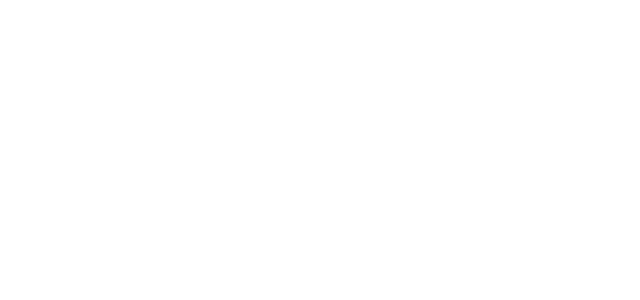
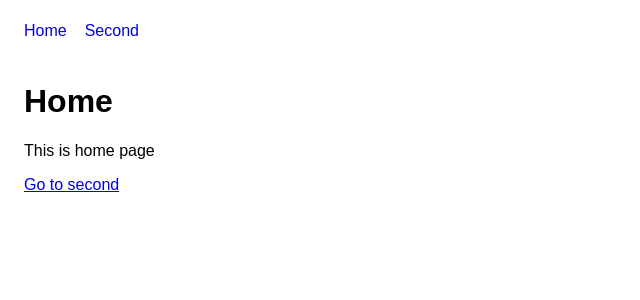
Before and after one commit to viendong194/react-page-transition, a React (Create React App) app: page / in a window 1280 px wide. Shown: the top 300 px of the page, without its empty margins (0-640 px from the left). Built offline with nearby package versions, Linux system fonts and the light colour scheme.

Commit message:
add two pages

```diff
--- a/src/App.js
+++ b/src/App.js
@@ -1,9 +1,21 @@
 import React, { Component } from 'react';
+import {Link,Route} from 'react-router-dom';
+import TransitionGroup from "react-transition-group/TransitionGroup";
+
+import './index.css';
+import Home from './pages/home';
+import Second from './pages/second';
 
 class App extends Component {
   render() {
     return (
       <div className="App">
+        <div className="TopBar">
+          <Link to="/">Home</Link>
+          <Link to="/second">Second</Link>
+        </div>
+          <Route exact path="/" component={Home} />
+          <Route exact path="/second" component={Second} />
       </div>
     );
   }
--- a/src/index.css
+++ b/src/index.css
@@ -3,3 +3,45 @@
   padding: 0;
   font-family: sans-serif;
 }
+html,
+body,
+#root {
+    height: 100%;
+    width: 100%;
+}
+body {
+    margin: 0;
+    padding: 0;
+    font-family: sans-serif;
+}
+.App {
+    position: relative;
+    display: flex;
+    flex-flow: column;
+}
+.TopBar {
+    position: fixed;
+    top: 0;
+    left: 0;
+    display: flex;
+    flex-flow: row nowrap;
+    align-items: center;
+    width: 100%;
+    height: 62px;
+    padding: 0 24px;
+}
+.TopBar a {
+    display: inline-block;
+    margin-right: 18px;
+    text-decoration: none;
+}
+.animated-page-wrapper {
+    position: absolute;
+    top: 62px;
+    left: 0;
+    width: 100%;
+    height: 100%;
+}
+.page {
+  padding: 62px 24px 0;
+}
--- /dev/null
+++ b/src/pages/home.js
@@ -0,0 +1,13 @@
+import React, { Component } from "react";
+import { Link } from 'react-router-dom';
+export default class Home extends Component {
+  render() {
+    return (
+      <div className="page">
+        <h1>Home</h1>
+        <p>This is home page</p>
+        <Link to="/second">Go to second</Link>
+      </div>
+    )
+  }
+}
--- /dev/null
+++ b/src/pages/second.js
@@ -0,0 +1,13 @@
+import React, { Component } from "react";
+import { Link } from 'react-router-dom'
+export default class Second extends Component {
+  render() {
+    return (
+      <div className="page">
+        <h1>Second Page</h1>
+        <p>This is second page</p>
+        <Link to="/">Back to home</Link>
+      </div>
+    )
+  }
+}
```
